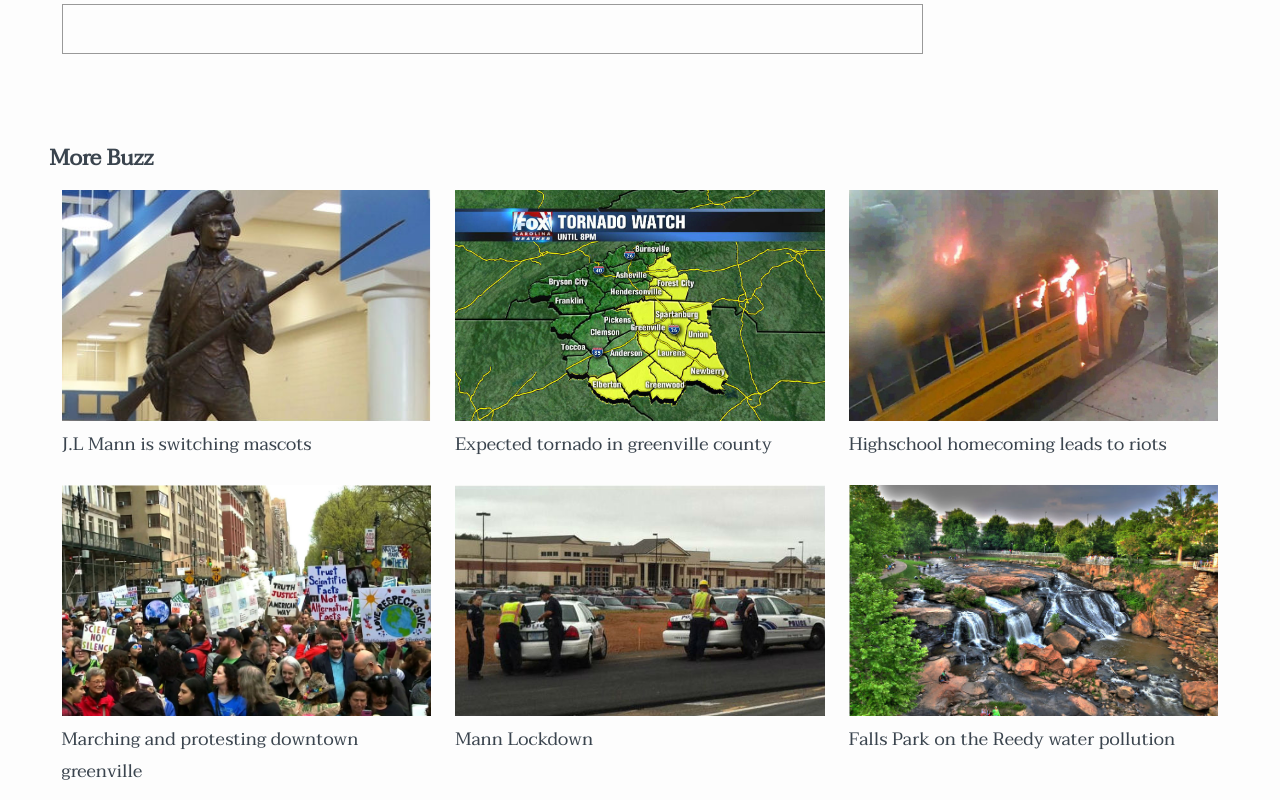
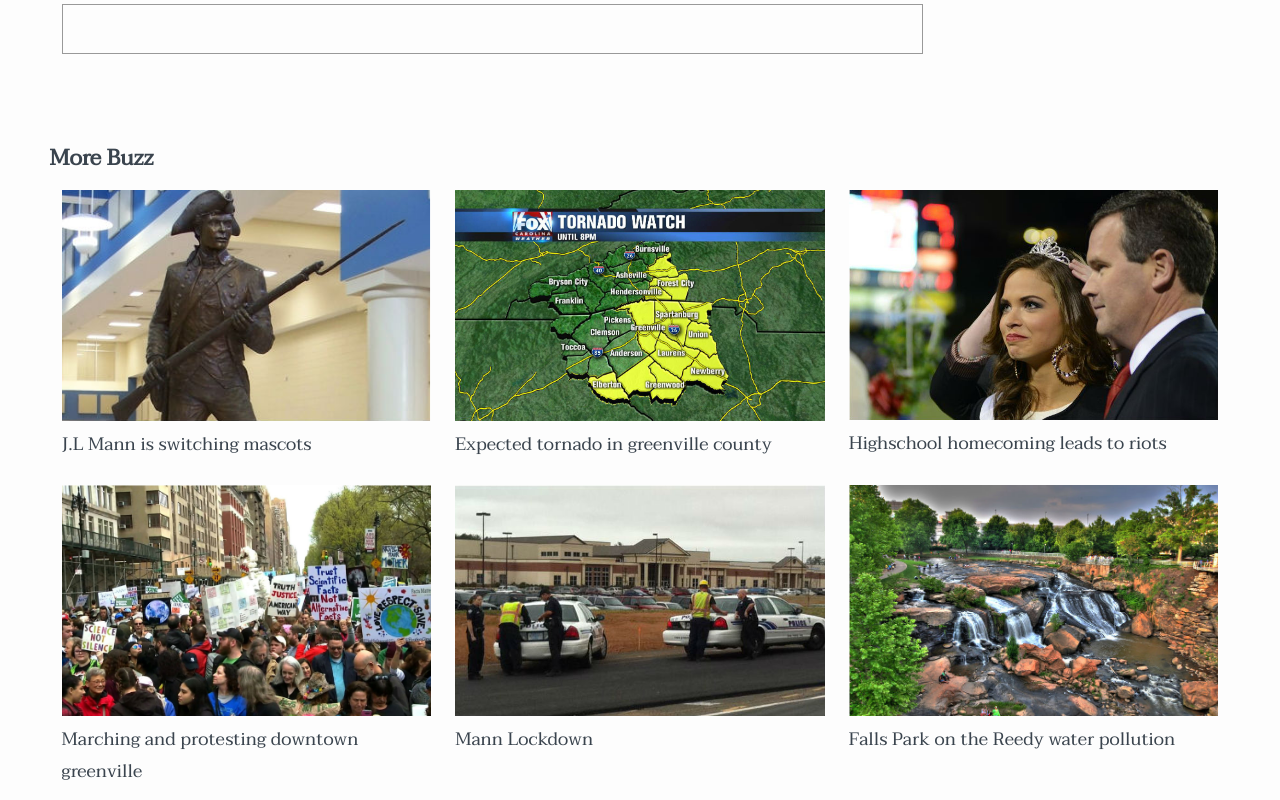
Before and after one commit to Abrown1/Patfeed_quiz1, a plain HTML site: page index.html in a window 1280 px wide. Shown: the part 7286-8086 px from the top of the page. Drawn offline with nearby package versions, Linux system fonts and the light colour scheme.

Commit message:
Add files via upload

```diff
--- a/index.html
+++ b/index.html
@@ -346,7 +346,7 @@
         </div>
 
         <div class="col-lg-4 col-sm-6">
-          <img src="img/riots.jpg">
+          <img src="img/homecoming.jpg">
           <h4>Highschool homecoming leads to riots </h4>
         </div>
 
```
